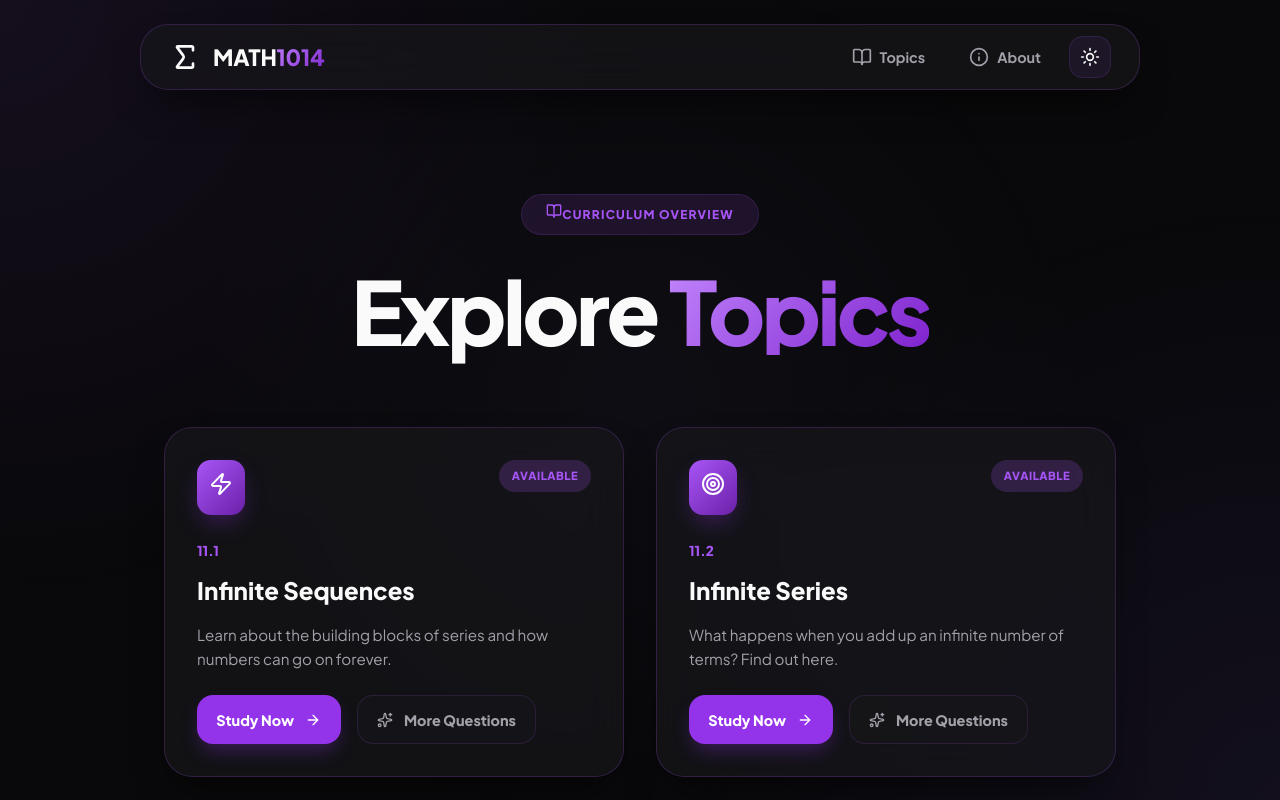
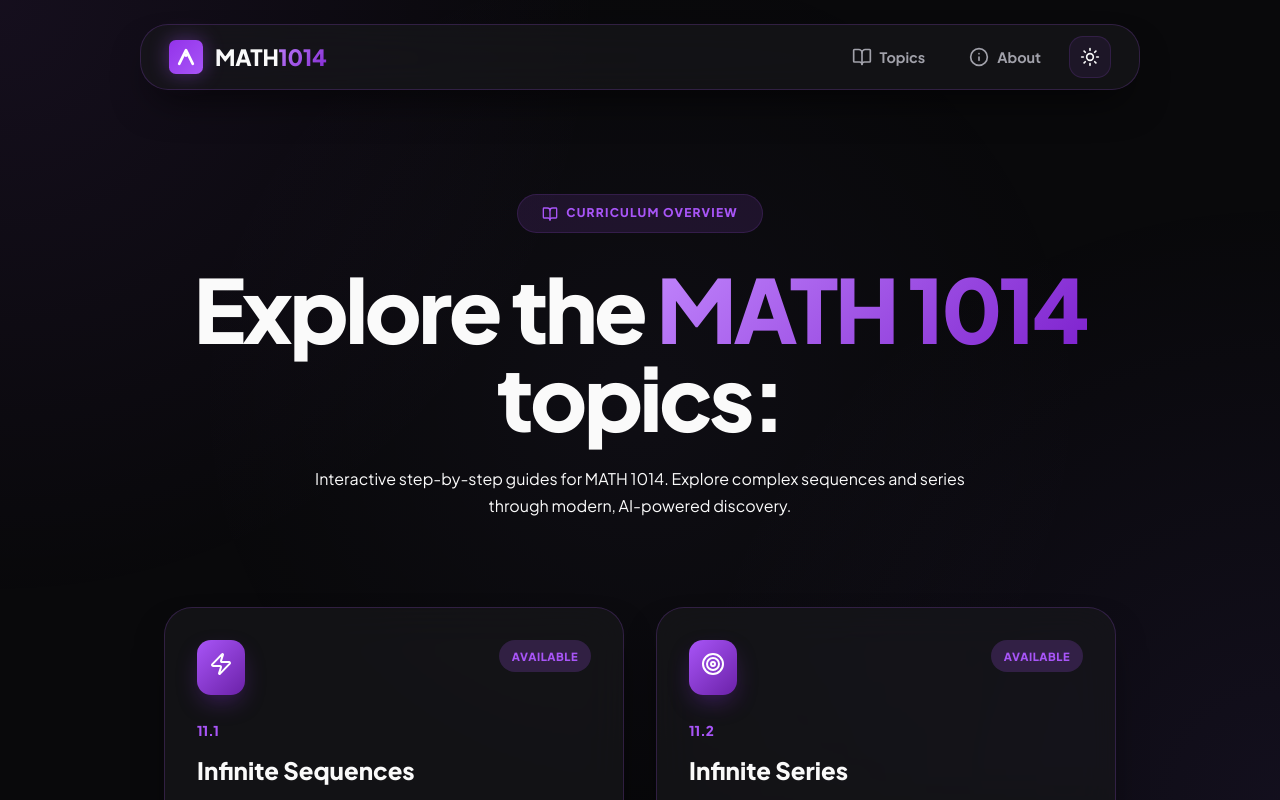
Before and after one commit to parsaabbasian/MATH-1014, a React (Vite) app: page /topics in a window 1280 px wide. Shown: the top 800 px of the page. Built offline with nearby package versions, Linux system fonts and the light colour scheme.

Commit message:
UI: Added custom Logo and updated Topics page hero content

```diff
--- /dev/null
+++ b/src/components/Logo.jsx
@@ -0,0 +1,32 @@
+import React from 'react';
+
+const Logo = ({ size = 32, color = 'var(--primary-light)' }) => {
+    return (
+        <svg
+            width={size}
+            height={size}
+            viewBox="0 0 100 100"
+            fill="none"
+            xmlns="http://www.w3.org/2000/svg"
+            style={{ filter: 'drop-shadow(0 0 10px rgba(168, 85, 247, 0.4))' }}
+        >
+            <rect width="100" height="100" rx="20" fill="url(#logo-gradient)" />
+            <path
+                d="M30 70 L50 30 L70 70"
+                stroke="white"
+                strokeWidth="8"
+                strokeLinecap="round"
+                strokeLinejoin="round"
+            />
+            <circle cx="50" cy="45" r="5" fill="white" />
+            <defs>
+                <linearGradient id="logo-gradient" x1="0" y1="0" x2="100" y2="100" gradientUnits="userSpaceOnUse">
+                    <stop stopColor="#9333ea" />
+                    <stop offset="1" stopColor="#a855f7" />
+                </linearGradient>
+            </defs>
+        </svg>
+    );
+};
+
+export default Logo;
--- a/src/components/Navbar.jsx
+++ b/src/components/Navbar.jsx
@@ -1,6 +1,7 @@
 import React from 'react';
 import { Link } from 'react-router-dom';
-import { Sigma, BookOpen, Info, Moon, Sun } from 'lucide-react';
+import { BookOpen, Info, Moon, Sun } from 'lucide-react';
+import Logo from './Logo';
 import { useTheme } from '../context/ThemeContext';
 
 const Navbar = () => {
@@ -10,7 +11,7 @@ const Navbar = () => {
         <nav className="navbar glass-card">
             <div className="nav-container">
                 <Link to="/" className="nav-logo">
-                    <Sigma className="logo-icon text-gradient" size={32} />
+                    <Logo size={34} />
                     <span className="logo-text">MATH<span className="text-gradient"> 1014</span></span>
                 </Link>
 
--- a/src/pages/About.jsx
+++ b/src/pages/About.jsx
@@ -81,11 +81,6 @@ const About = () => {
                 </motion.div>
             </div>
 
-            <div style={{ marginTop: '3rem', padding: '1.5rem', display: 'flex', justifyContent: 'center' }}>
-                <div className="glass-card" style={{ padding: '0.6rem 2rem', borderRadius: '100px', fontSize: '0.85rem', color: 'var(--text-muted)', border: '1px solid var(--border)' }}>
-                    Mastery Awaits
-                </div>
-            </div>
         </motion.div>
     );
 };
--- a/src/pages/Landing.jsx
+++ b/src/pages/Landing.jsx
@@ -79,11 +79,6 @@ const Landing = () => {
                 </div>
             </motion.section>
 
-            <div style={{ marginTop: '4rem', padding: '1.5rem', display: 'flex', justifyContent: 'center' }}>
-                <div className="glass-card" style={{ padding: '0.6rem 2rem', borderRadius: '100px', fontSize: '0.85rem', color: 'var(--text-muted)', border: '1px solid var(--border)' }}>
-                    © 2026 MATH 1014 | Practice Suite
-                </div>
-            </div>
         </motion.div>
     );
 };
--- a/src/pages/Section11_1.jsx
+++ b/src/pages/Section11_1.jsx
@@ -225,11 +225,6 @@ const Section11_1 = () => {
                 </div>
             </motion.section>
 
-            <div style={{ marginTop: '3rem', padding: '1.5rem', display: 'flex', justifyContent: 'center' }}>
-                <div className="glass-card" style={{ padding: '0.6rem 2rem', borderRadius: '100px', fontSize: '0.85rem', color: 'var(--text-muted)', border: '1px solid var(--border)' }}>
-                    © 2026 MATH 1014 | Practice & Learn
-                </div>
-            </div>
         </motion.div>
     );
 };
--- a/src/pages/Section11_2.jsx
+++ b/src/pages/Section11_2.jsx
@@ -176,11 +176,6 @@ const Section11_2 = () => {
                 </div>
             </motion.section>
 
-            <div style={{ marginTop: '3rem', padding: '1.5rem', display: 'flex', justifyContent: 'center' }}>
-                <div className="glass-card" style={{ padding: '0.6rem 2rem', borderRadius: '100px', fontSize: '0.85rem', color: 'var(--text-muted)', border: '1px solid var(--border)' }}>
-                    © 2026 MATH 1014 | Practice & Mastery
-                </div>
-            </div>
         </motion.div>
     );
 };
--- a/src/pages/Topics.jsx
+++ b/src/pages/Topics.jsx
@@ -52,13 +52,16 @@ const Topics = () => {
         >
             <header className="hero-header">
                 <div className="hero-glow" />
-                <motion.div variants={itemVariants} className="hero-badge">
+                <motion.div variants={itemVariants} className="hero-badge" style={{ display: 'flex', alignItems: 'center', gap: '8px' }}>
                     <BookOpen size={16} />
                     <span>Curriculum Overview</span>
                 </motion.div>
                 <motion.h1 variants={itemVariants} className="hero-title">
-                    Explore <span className="text-gradient">Topics</span>
+                    Explore the <span className="text-gradient">MATH 1014</span> topics:
                 </motion.h1>
+                <motion.p variants={itemVariants} className="hero-description" style={{ maxWidth: '700px', margin: '0 auto 2.5rem' }}>
+                    Interactive step-by-step guides for MATH 1014. Explore complex sequences and series through modern, AI-powered discovery.
+                </motion.p>
             </header>
 
             <div style={{ display: 'grid', gridTemplateColumns: 'repeat(auto-fit, minmax(320px, 1fr))', gap: '2rem' }}>
@@ -130,11 +133,6 @@ const Topics = () => {
                 ))}
             </div>
 
-            <div style={{ marginTop: '3rem', padding: '1.5rem', display: 'flex', justifyContent: 'center' }}>
-                <div className="glass-card" style={{ padding: '0.6rem 2rem', borderRadius: '100px', fontSize: '0.85rem', color: 'var(--text-muted)', border: '1px solid var(--border)' }}>
-                    Practice makes perfect
-                </div>
-            </div>
         </motion.div>
     );
 };
```
